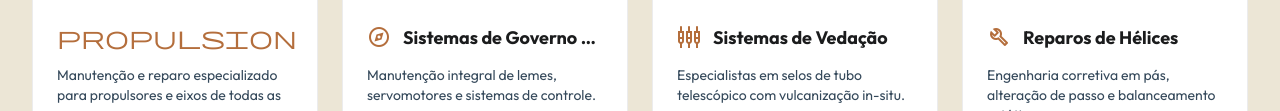
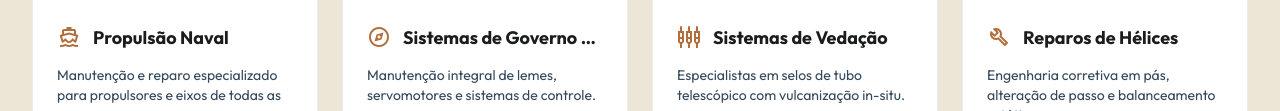
Before and after one commit to rhenan1995amorim/setec-marine-landing, a website: page code.html in a window 1280 px wide. Shown: the part 2828-2939 px from the top of the page. Drawn offline with nearby package versions, Linux system fonts and the light colour scheme; a web font is replaced by a local one.

Commit message:
fix: replace invalid propulsion icon name with standard directions_boat icon

```diff
--- a/code.html
+++ b/code.html
@@ -373,7 +373,7 @@
   <div class="p-6 flex flex-col justify-between flex-grow">
     <div>
       <div class="flex items-center gap-3 mb-3">
-        <span class="material-symbols-outlined text-2xl text-copper">propulsion</span>
+        <span class="material-symbols-outlined text-2xl text-copper">directions_boat</span>
         <h3 class="font-headline-md text-[18px] font-bold text-[#1b1c1d] line-clamp-1">Propulsão Naval</h3>
       </div>
       <p class="text-on-primary-fixed-variant text-sm font-body-md line-clamp-3">Manutenção e reparo especializado para propulsores e eixos de todas as marcas.</p>
@@ -1031,7 +1031,7 @@
     <div class="p-6 md:p-8 flex flex-col justify-between flex-grow">
       <div class="space-y-4">
         <div class="flex items-center gap-3">
-          <span id="modal-icon" class="material-symbols-outlined text-3xl text-tertiary">propulsion</span>
+          <span id="modal-icon" class="material-symbols-outlined text-3xl text-tertiary">directions_boat</span>
           <h2 id="modal-title" class="font-headline-md text-[24px] md:text-[28px] font-bold text-white leading-tight"></h2>
         </div>
         <div class="h-px bg-white/10 my-2"></div>
@@ -1378,7 +1378,7 @@ document.addEventListener('DOMContentLoaded', () => {
 const serviceModalData = {
     1: {
         title: "Propulsão Naval",
-        icon: "propulsion",
+        icon: "directions_boat",
         img: "propulsao_naval.png",
         desc: "Oferecemos engenharia de ponta para a manutenção técnica e reparo corretivo ou preventivo de sistemas de propulsão naval de múltiplos fabricantes. Com uma equipe altamente qualificada, garantimos a máxima eficiência hidrodinâmica e segurança operacional dos seus propulsores e eixos, seguindo rigorosos padrões de qualidade e certificações."
     },
```
Also changed, not shown: index.html (+3 -3 lines).
